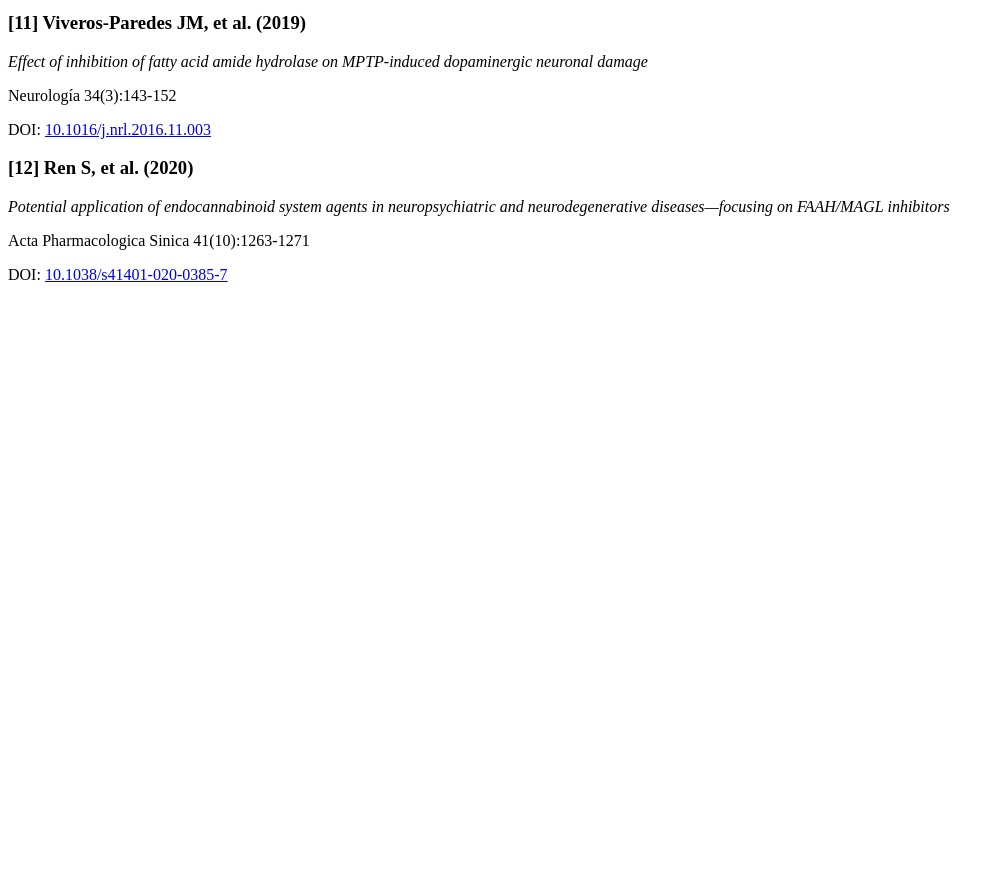
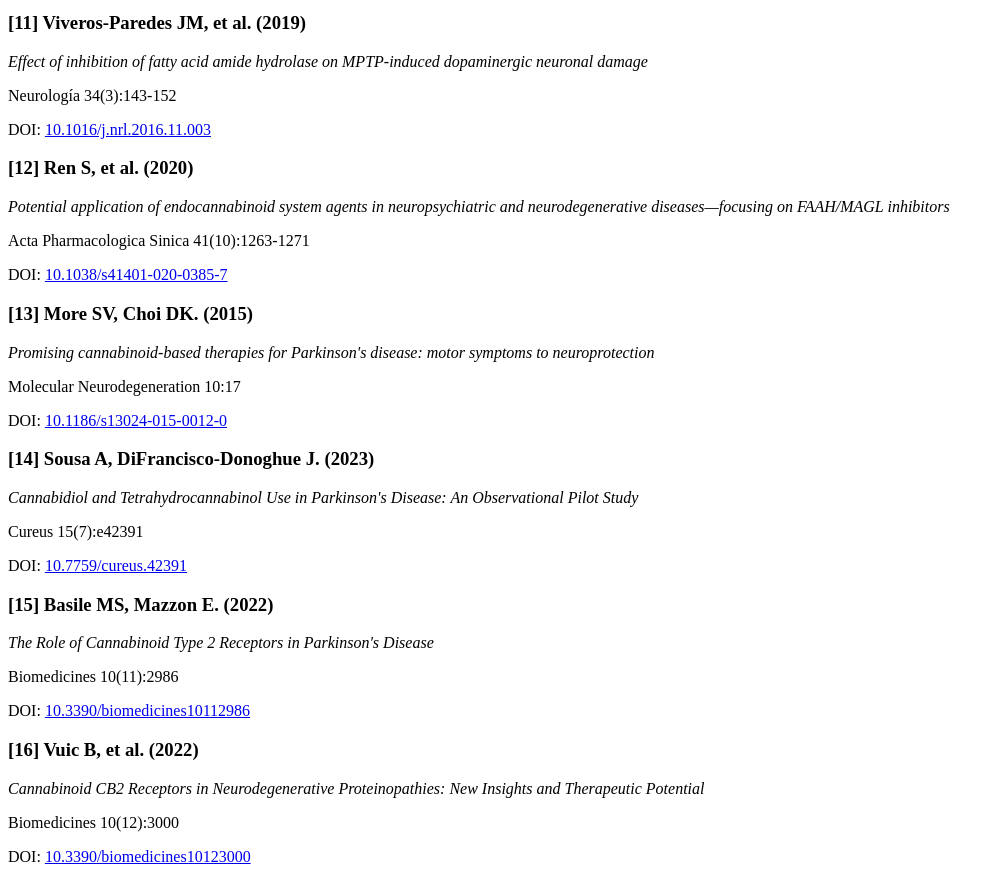
Before and after one commit to ChronoXzX/cannabinoid-references, a plain HTML site: page index.html in a window 1280 px wide. Shown: the part 1562-2444 px from the top of the page, without its empty margins (0-1006 px from the left). Before the commit the page ends 1862 px from the top, so only its background shows below. Drawn offline with Linux system fonts and the light colour scheme.

Commit message:
Update index.html

```diff
--- a/index.html
+++ b/index.html
@@ -115,6 +115,34 @@
                 <p>Acta Pharmacologica Sinica 41(10):1263-1271</p>
                 <p class="doi">DOI: <a href="https://doi.org/10.1038/s41401-020-0385-7" target="_blank">10.1038/s41401-020-0385-7</a></p>
             </div>
+            <!-- Reference 13 -->
+            <div class="reference" id="ref13">
+                <h3>[13] More SV, Choi DK. (2015)</h3>
+                <p><em>Promising cannabinoid-based therapies for Parkinson's disease: motor symptoms to neuroprotection</em></p>
+                <p>Molecular Neurodegeneration 10:17</p>
+                <p class="doi">DOI: <a href="https://doi.org/10.1186/s13024-015-0012-0" target="_blank">10.1186/s13024-015-0012-0</a></p>
+            </div>
+            <!-- Reference 14 -->
+            <div class="reference" id="ref14">
+                <h3>[14] Sousa A, DiFrancisco-Donoghue J. (2023)</h3>
+                <p><em>Cannabidiol and Tetrahydrocannabinol Use in Parkinson's Disease: An Observational Pilot Study</em></p>
+                <p>Cureus 15(7):e42391</p>
+                <p class="doi">DOI: <a href="https://doi.org/10.7759/cureus.42391" target="_blank">10.7759/cureus.42391</a></p>
+            </div>
+            <!-- Reference 15 -->
+            <div class="reference" id="ref15">
+                <h3>[15] Basile MS, Mazzon E. (2022)</h3>
+                <p><em>The Role of Cannabinoid Type 2 Receptors in Parkinson's Disease</em></p>
+                <p>Biomedicines 10(11):2986</p>
+                <p class="doi">DOI: <a href="https://doi.org/10.3390/biomedicines10112986" target="_blank">10.3390/biomedicines10112986</a></p>
+            </div>
+            <!-- Reference 16 -->
+            <div class="reference" id="ref16">
+                <h3>[16] Vuic B, et al. (2022)</h3>
+                <p><em>Cannabinoid CB2 Receptors in Neurodegenerative Proteinopathies: New Insights and Therapeutic Potential</em></p>
+                <p>Biomedicines 10(12):3000</p>
+                <p class="doi">DOI: <a href="https://doi.org/10.3390/biomedicines10123000" target="_blank">10.3390/biomedicines10123000</a></p>
+            </div>
         </div>
     </div>
 
```
